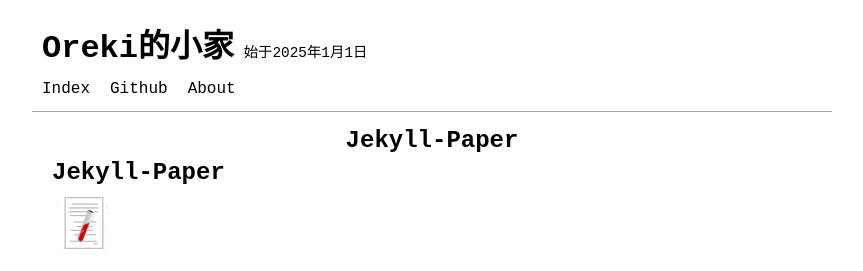
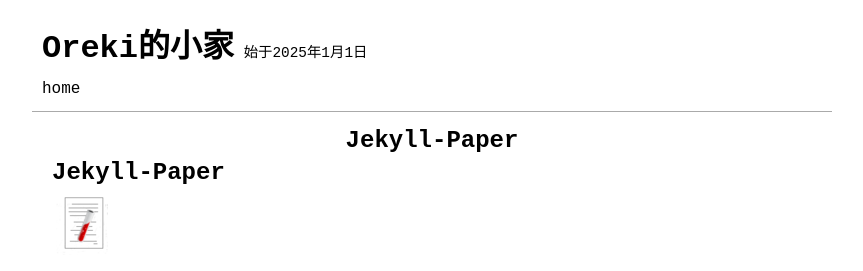
Before and after one commit to 24oreki/24oreki.github.io, a Jekyll site: the page built from README-CN.md, in a window 1280 px wide and 900 px high. Shown: the top 271 px of the window, without its empty margins (208-1071 px from the left). Built offline with Jekyll 4.4.1, drawn with Linux system fonts in a browser that asks for light colours; our own code applies the rules of GitHub Pages for plain Markdown files.

Commit message:
Update menus.yml

```diff
--- a/_data/menus.yml
+++ b/_data/menus.yml
@@ -1,9 +1,2 @@
-- title: "Index"
+- title: "home"
   url:   ""
-
-- title: "Github"
-  absoluteUrl: true
-  url: "https://github.com/john_doe"
-
-- title: "About"
-  url:   "about"
```
